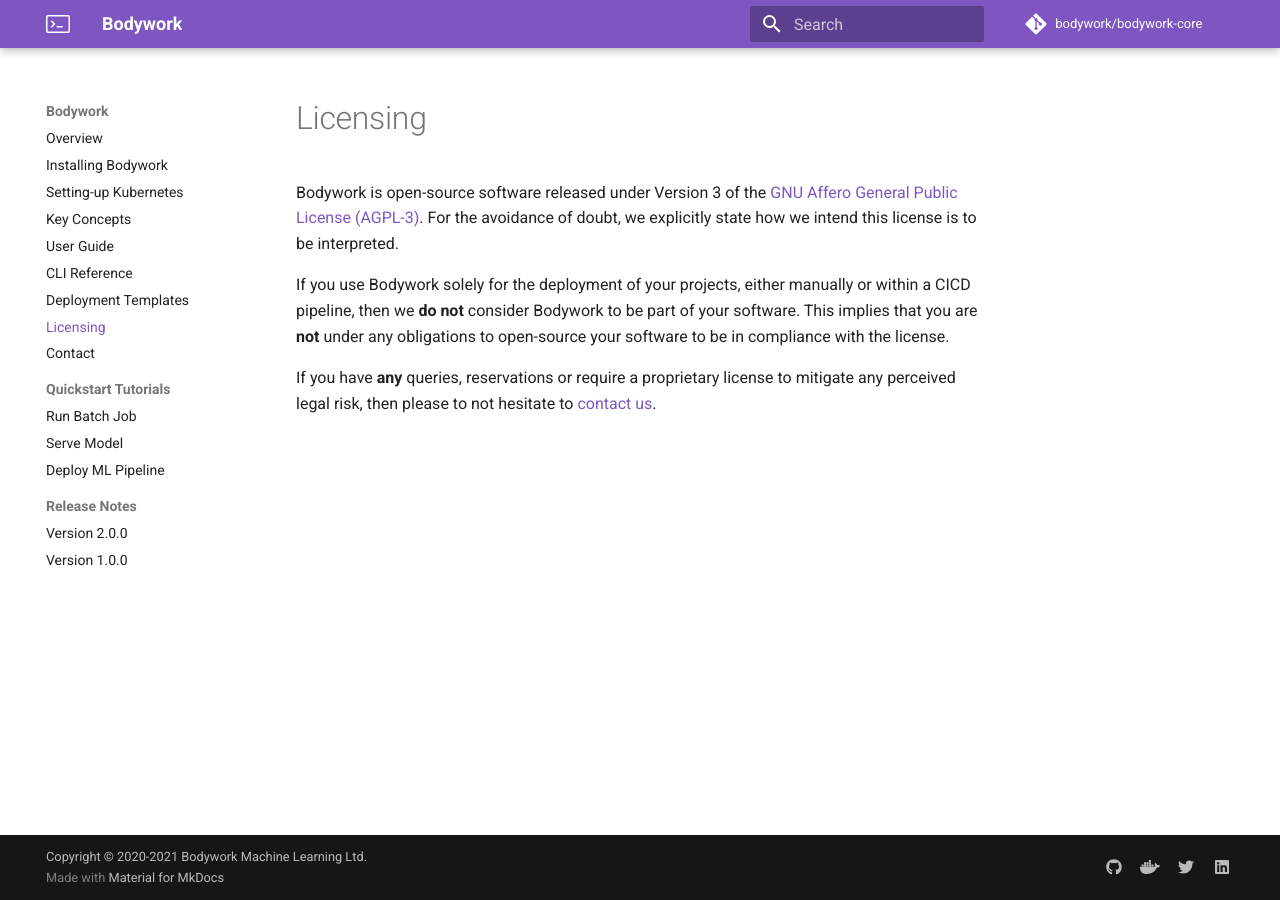
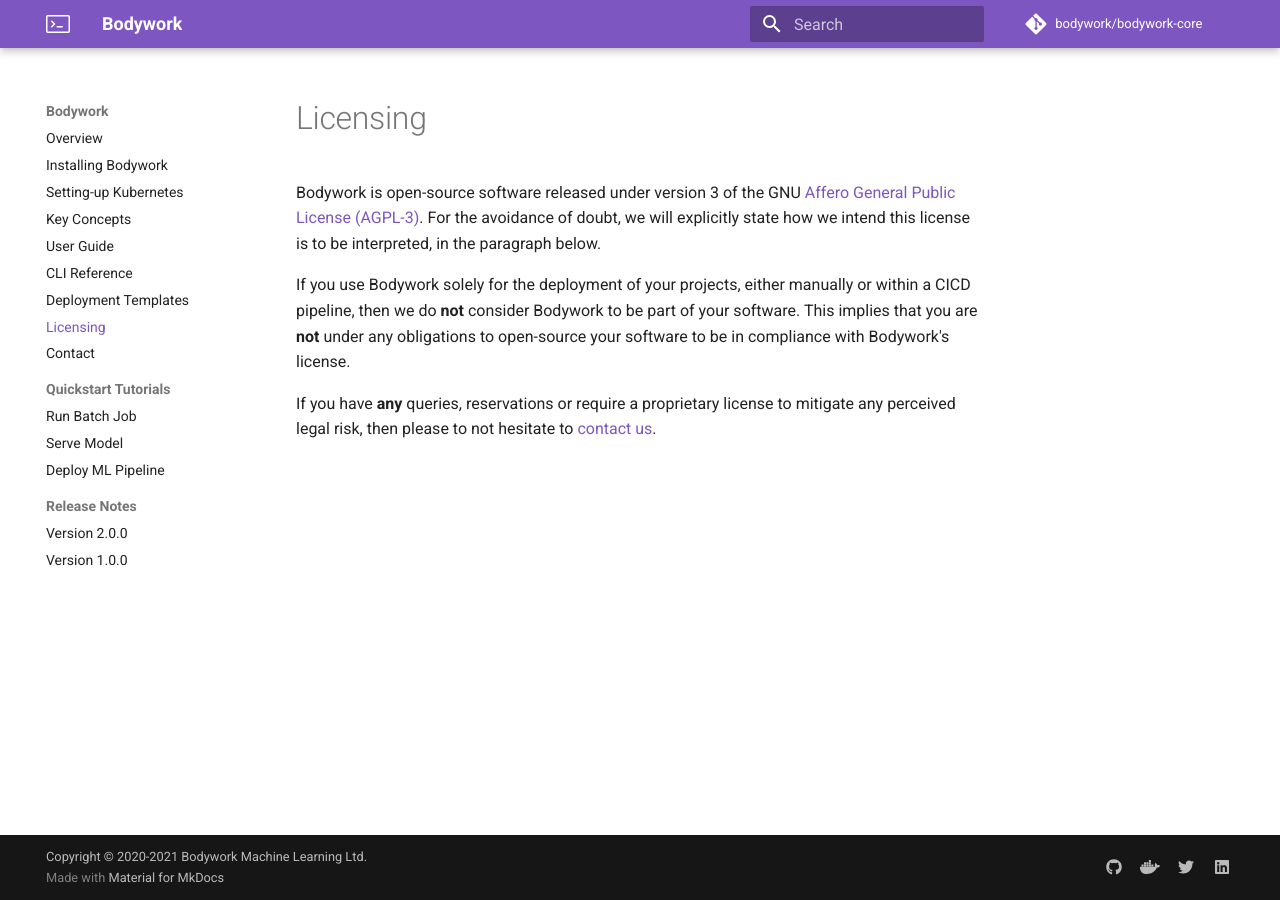
Before and after one commit to bodywork-ml/bodywork-docs, an MkDocs documentation site: the page built from docs/licensing.md, in a window 1280 px wide. Built offline with MkDocs 1.6.1 and Material for MkDocs 9.7.7, drawn with Linux system fonts in a browser that asks for light colours; comment, search, counter and statistics services are not loaded.

Commit message:
Update license text

```diff
--- a/docs/licensing.md
+++ b/docs/licensing.md
@@ -1,7 +1,7 @@
 # Licensing
 
-Bodywork is open-source software released under Version 3 of the [GNU Affero General Public License (AGPL-3)](https://www.gnu.org/licenses/agpl-3.0.en.html). For the avoidance of doubt, we explicitly state how we intend this license is to be interpreted.
+Bodywork is open-source software released under version 3 of the GNU [Affero General Public License (AGPL-3)](https://www.gnu.org/licenses/agpl-3.0.en.html). For the avoidance of doubt, we will explicitly state how we intend this license is to be interpreted, in the paragraph below.
 
-If you use Bodywork solely for the deployment of your projects, either manually or within a CICD pipeline, then we **do not** consider Bodywork to be part of your software. This implies that you are **not** under any obligations to open-source your software to be in compliance with the license.
+If you use Bodywork solely for the deployment of your projects, either manually or within a CICD pipeline, then we do **not** consider Bodywork to be part of your software. This implies that you are **not** under any obligations to open-source your software to be in compliance with Bodywork's license.
 
 If you have **any** queries, reservations or require a proprietary license to mitigate any perceived legal risk, then please to not hesitate to [contact us](contact.md).
```
